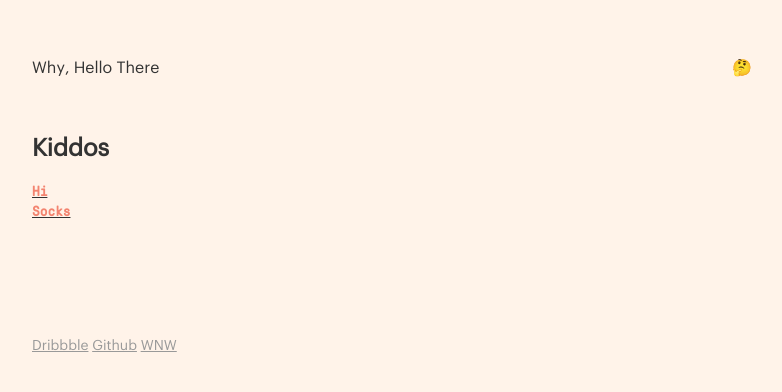
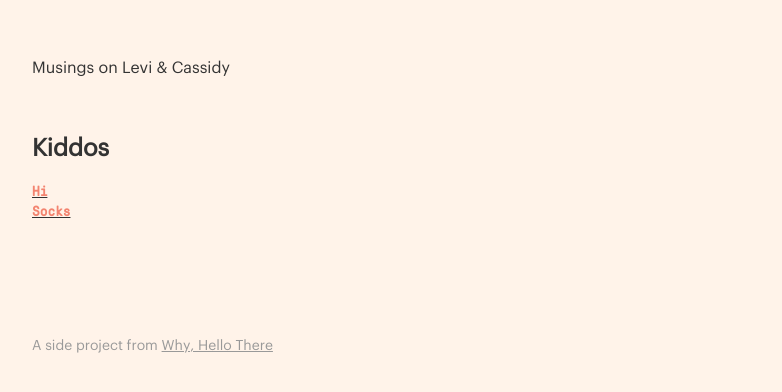
Before and after one commit to jonaschafer/jonaschafer.github.io, a Jekyll site: the page built from kiddos.md, in a window 1280 px wide. Shown: the top 392 px of the page, without its empty margins (248-1030 px from the left). Built offline with Jekyll 4.4.1, drawn with Linux system fonts in a browser that asks for light colours.

Commit message:
created a new layout for kiddos, with a the new footer, changed footer HTML to be for every page, and updated layout with padding-right on footer items

```diff
--- a/_includes/footer.html
+++ b/_includes/footer.html
@@ -2,9 +2,9 @@
 	<div class="parent">
 	  <div class="left">
 			<p class="footer">
-        <a href="http://www.dribbble.com/whyhellothere">Dribbble</a>
-        <a href="http://www.github.com/jonaschafer">Github</a>
-        <a href="http://www.workingnotworking.com/whyhellothere">WNW</a>
+        <a href="http://www.dribbble.com/whyhellothere" target="_blank">Dribbble</a>
+        <a href="http://www.github.com/jonaschafer" target="_blank">Github</a>
+        <a href="http://www.workingnotworking.com/whyhellothere" target="_blank">WNW</a>
       </p>
 		</div>
 
--- /dev/null
+++ b/_layouts/kiddos.html
@@ -0,0 +1,18 @@
+<!DOCTYPE html>
+<html>
+  <head>
+    {% include head.html %}
+  <body>
+    <div class="container">
+      <nav>
+        <div class="parent">
+          <div class="left"><p>
+            <a class="no-underline" href="{{ site.url }}">Musings on Levi & Cassidy</a>
+          </div>
+        </div>
+      </nav>
+      {{ content }}
+      {% include footer-kiddos.html %}
+    </div>
+  </body>
+</html>
--- a/assets/stylesheets/core/_layout.scss
+++ b/assets/stylesheets/core/_layout.scss
@@ -122,6 +122,10 @@ a:hover {
    color: $grey-light;
  }
 
+ footer a {
+   padding-right: 10px;
+ }
+
  /* ==========================================================================
     Grid
  ========================================================================== */
```
Also changed, not shown: kiddos.md (+1 -1 lines).
